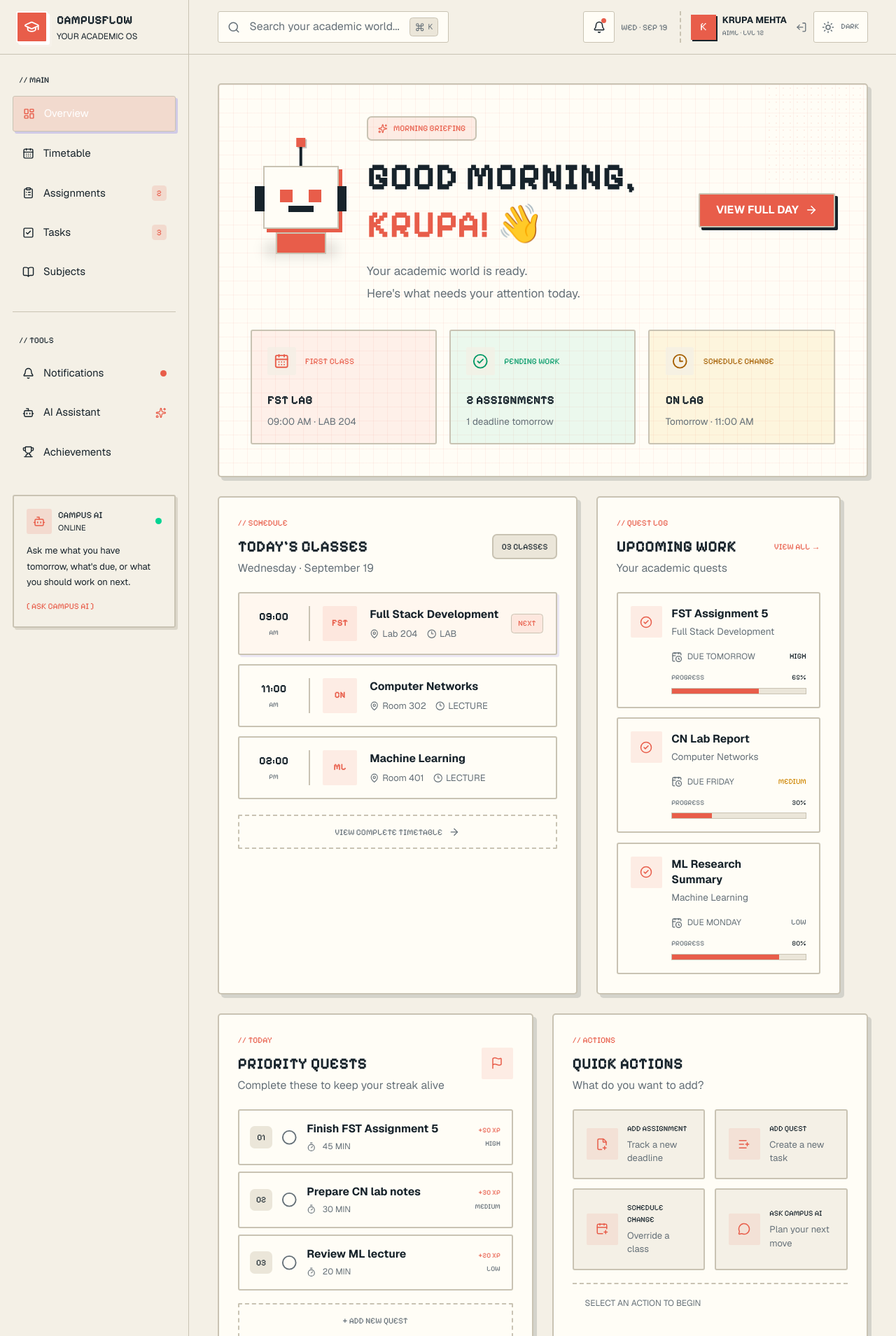
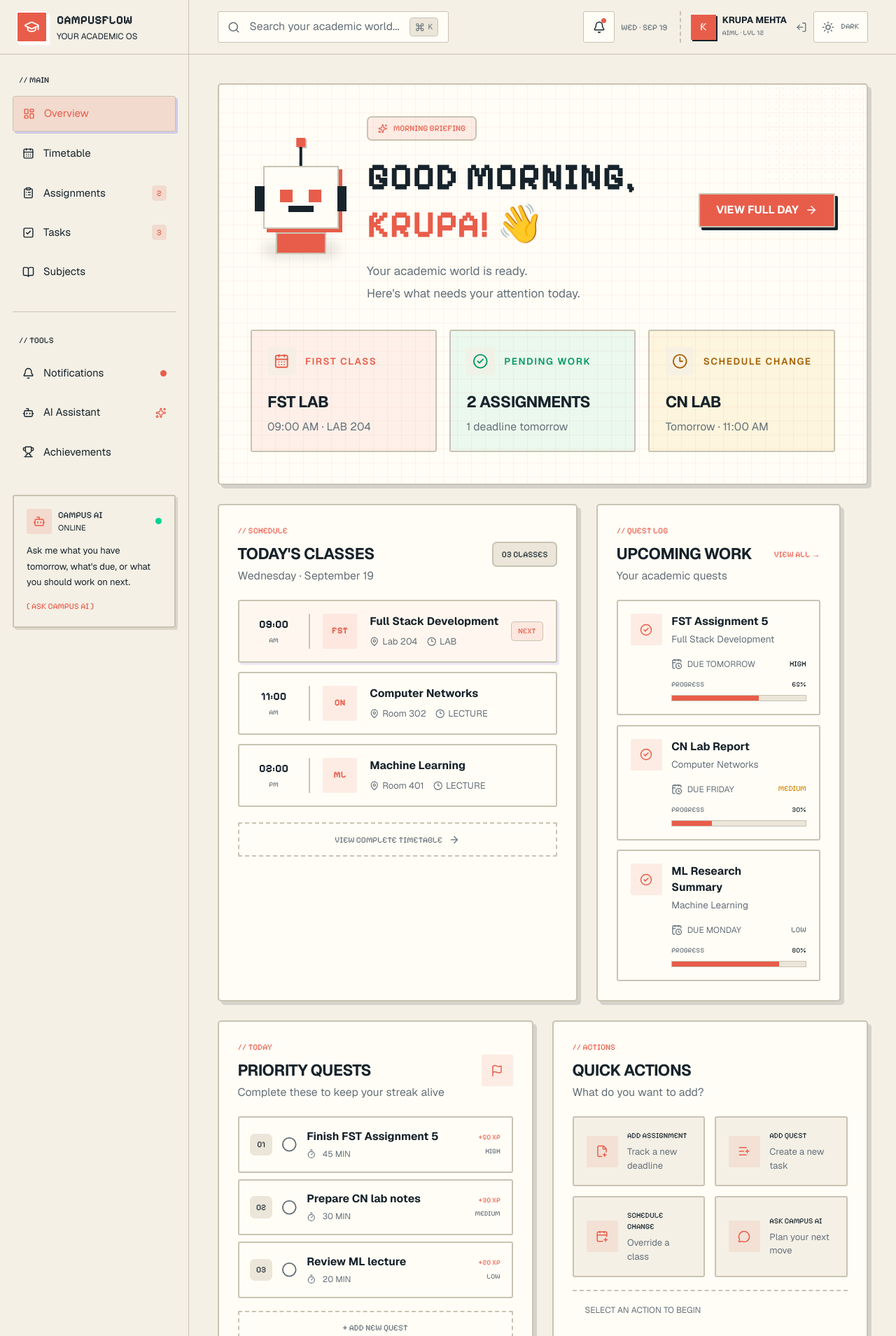
Before and after one commit to krupam26/CampusFlow, a Next.js app: page / in a window 1280 px wide. Shown: the top 1909 px of the page at 70% size. Built offline with nearby package versions, Linux system fonts and the light colour scheme.

Commit message:
Auto-sync CampusFlow files

```diff
--- a/src/app/globals.css
+++ b/src/app/globals.css
@@ -295,6 +295,10 @@
   transform: translate(-1px, -1px);
 }
 
+aside button:hover {
+  color: var(--primary) !important;
+}
+
 .dark body {
   background-image:
     linear-gradient(rgba(248, 242, 229, 0.035) 1px, transparent 1px),
--- a/src/components/dashboard/morning-briefing.tsx
+++ b/src/components/dashboard/morning-briefing.tsx
@@ -105,16 +105,16 @@
           {icon}
         </div>
 
-        <span className="pixel text-[10px]">
+        <span className="text-xs font-semibold tracking-[0.12em]">
           {label}
         </span>
       </div>
 
-      <p className="pixel mt-5 text-[17px] font-bold text-foreground">
+      <p className="mt-5 text-xl font-bold tracking-tight text-foreground">
         {title}
       </p>
 
-      <p className="mt-2 text-xs text-muted-foreground">
+      <p className="mt-2 text-sm text-muted-foreground">
         {description}
       </p>
     </div>
--- a/src/components/dashboard/priority-tasks.tsx
+++ b/src/components/dashboard/priority-tasks.tsx
@@ -47,7 +47,7 @@
             // TODAY
           </p>
 
-          <h2 className="pixel mt-2 text-xl font-bold">
+          <h2 className="mt-2 text-xl font-bold tracking-tight">
             PRIORITY QUESTS
           </h2>
 
--- a/src/components/dashboard/quick-actions.tsx
+++ b/src/components/dashboard/quick-actions.tsx
@@ -41,7 +41,7 @@
           // ACTIONS
         </p>
 
-        <h2 className="pixel mt-2 text-xl font-bold">
+        <h2 className="mt-2 text-xl font-bold tracking-tight">
           QUICK ACTIONS
         </h2>
 
--- a/src/components/dashboard/todays-classes.tsx
+++ b/src/components/dashboard/todays-classes.tsx
@@ -41,7 +41,7 @@
             // SCHEDULE
           </p>
 
-          <h2 className="pixel mt-2 text-xl font-bold">
+          <h2 className="mt-2 text-xl font-bold tracking-tight">
             TODAY&apos;S CLASSES
           </h2>
 
--- a/src/components/dashboard/upcoming-assignments.tsx
+++ b/src/components/dashboard/upcoming-assignments.tsx
@@ -37,7 +37,7 @@
             // QUEST LOG
           </p>
 
-          <h2 className="pixel mt-2 text-xl font-bold">
+          <h2 className="mt-2 text-xl font-bold tracking-tight">
             UPCOMING WORK
           </h2>
 
--- a/src/components/layout/sidebar.tsx
+++ b/src/components/layout/sidebar.tsx
@@ -83,7 +83,7 @@
 
         <button
           onClick={onClose}
-          className="flex h-8 w-8 items-center justify-center rounded-lg text-sidebar-muted hover:bg-white/5 hover:text-white lg:hidden"
+          className="flex h-8 w-8 items-center justify-center rounded-lg text-sidebar-muted hover:bg-primary/10 hover:text-primary lg:hidden"
           aria-label="Close menu"
         >
           <X className="h-4 w-4" />
@@ -107,8 +107,8 @@
                   "group flex w-full items-center gap-3 rounded-lg px-3 py-3",
                   "text-[13px] transition-all",
                   item.active
-                    ? "border border-primary/40 bg-primary/15 text-white shadow-[3px_3px_0_rgba(102,87,232,0.25)]"
-                    : "text-sidebar-muted hover:bg-white/5 hover:text-white",
+                    ? "border border-primary/40 bg-primary/15 text-primary shadow-[3px_3px_0_rgba(102,87,232,0.25)]"
+                    : "text-sidebar-muted hover:bg-primary/10 hover:text-primary",
                 ].join(" ")}
               >
                 <Icon
@@ -141,7 +141,7 @@
         </p>
 
         <nav className="space-y-1.5">
-          <button className="group flex w-full items-center gap-3 rounded-lg px-3 py-3 text-[13px] text-sidebar-muted hover:bg-white/5 hover:text-white">
+          <button className="group flex w-full items-center gap-3 rounded-lg px-3 py-3 text-[13px] text-sidebar-muted hover:bg-primary/10 hover:text-primary">
             <Bell className="h-[17px] w-[17px]" />
             <span className="flex-1 text-left">
               Notifications
@@ -149,7 +149,7 @@
             <span className="h-2 w-2 rounded-full bg-primary" />
           </button>
 
-          <button className="group flex w-full items-center gap-3 rounded-lg px-3 py-3 text-[13px] text-sidebar-muted hover:bg-white/5 hover:text-white">
+          <button className="group flex w-full items-center gap-3 rounded-lg px-3 py-3 text-[13px] text-sidebar-muted hover:bg-primary/10 hover:text-primary">
             <Bot className="h-[17px] w-[17px]" />
             <span className="flex-1 text-left">
               AI Assistant
@@ -157,7 +157,7 @@
             <Sparkles className="h-3.5 w-3.5 text-primary" />
           </button>
 
-          <button className="group flex w-full items-center gap-3 rounded-lg px-3 py-3 text-[13px] text-sidebar-muted hover:bg-white/5 hover:text-white">
+          <button className="group flex w-full items-center gap-3 rounded-lg px-3 py-3 text-[13px] text-sidebar-muted hover:bg-primary/10 hover:text-primary">
             <Trophy className="h-[17px] w-[17px]" />
             <span className="flex-1 text-left">
               Achievements
@@ -199,7 +199,7 @@
       {/* Bottom */}
       <div className="border-t border-sidebar-border p-4">
         <button
-          className="mb-3 flex items-center gap-2 text-[11px] text-sidebar-muted hover:text-white"
+          className="mb-3 flex items-center gap-2 text-[11px] text-sidebar-muted hover:text-primary"
           aria-label="Settings"
         >
           <Settings className="h-4 w-4" />
```
